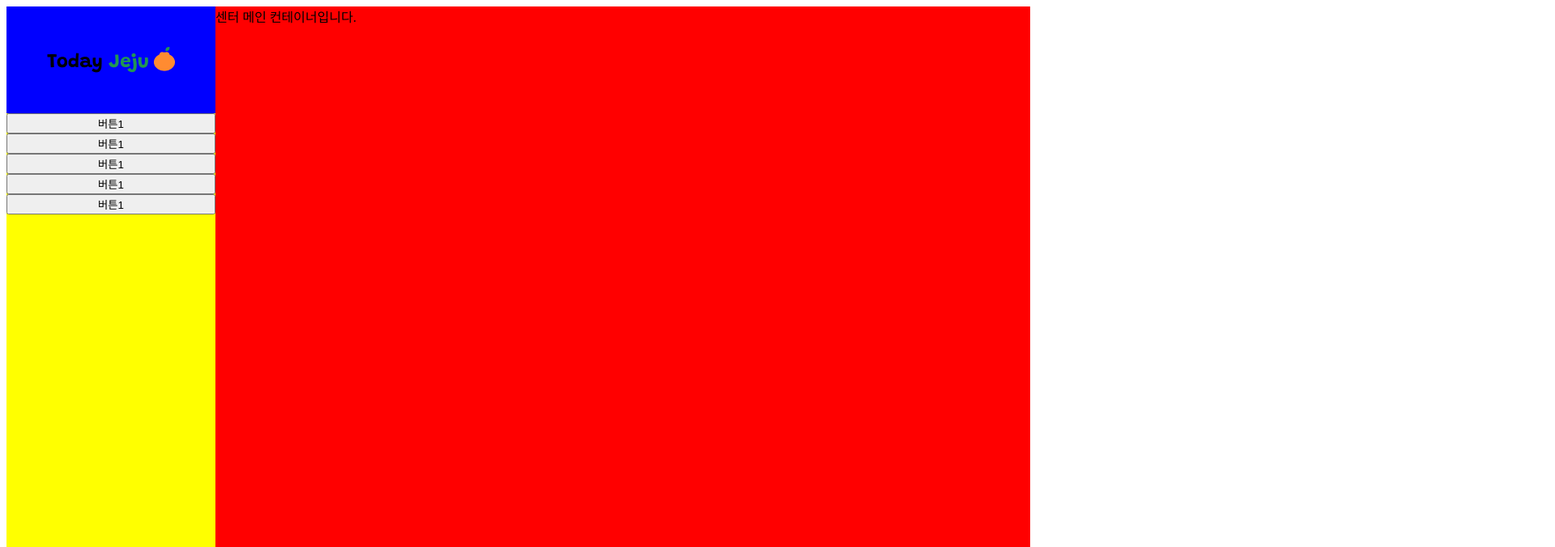
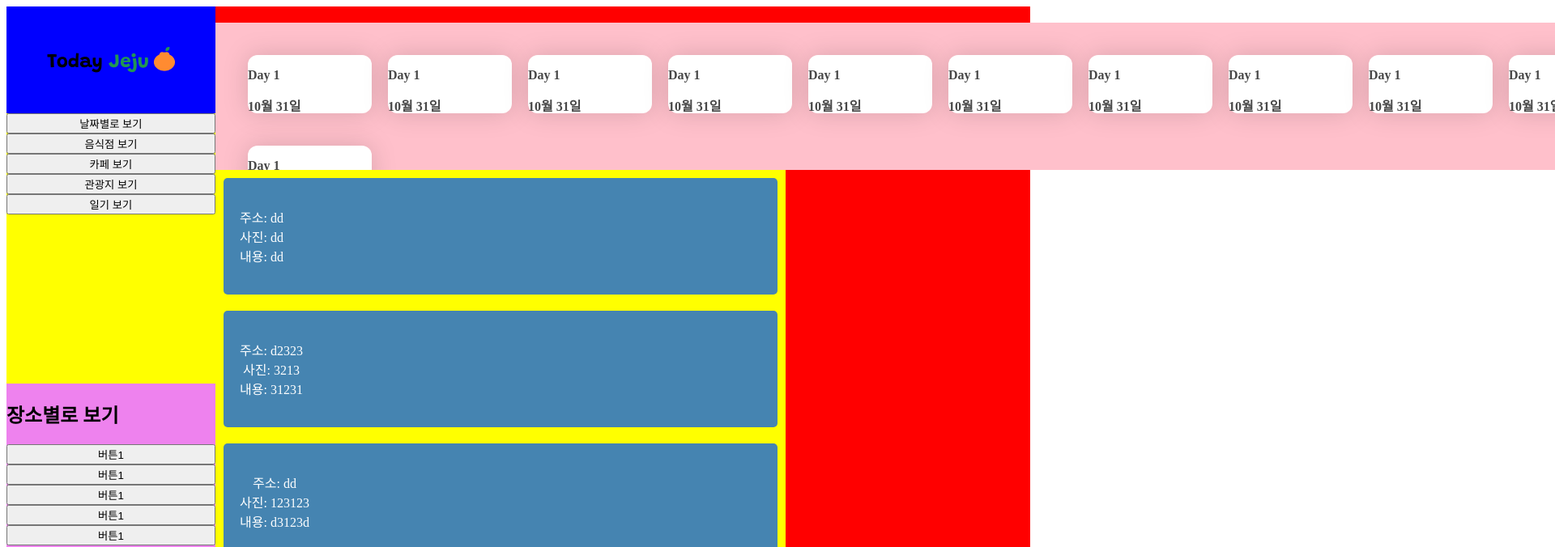
Before and after one commit to DoYonKim/jeju, a React (Create React App) app in the folder client/: page / in a window 1280 px wide. Shown: the top 676 px of the page at 81% size, 1920 px wide, since content can reach past the window. Built offline with nearby package versions, Linux system fonts and the light colour scheme.

Commit message:
First draft for center layout

```diff
--- /dev/null
+++ b/client/src/Containers/CenterContainer/CardListComponent.jsx
@@ -0,0 +1,37 @@
+import React, { Component } from 'react';
+import PropTypes from 'prop-types';
+
+import styled from "styled-components";
+
+class CardListComponent extends Component {
+    render() {
+        const { location, pics, comments } = this.props;
+
+        return (
+            <OneComponent>
+                <p>주소: {location}<br/>사진: {pics}<br/>내용: {comments}</p>
+            </OneComponent>
+        );
+    }
+}
+
+CardListComponent.propTypes = {
+
+    location: PropTypes.string,
+    pics: PropTypes.string,
+    comments: PropTypes.string,
+};
+
+const OneComponent = styled.div`
+    margin: 10px;
+    padding: 20px;
+    color: #fff;
+    text-align: center;
+    border-radius: 5px;
+    background: #4584b1;
+
+    display: flex;
+    flex-direction: row;
+`;
+
+export default CardListComponent;
--- /dev/null
+++ b/client/src/Containers/CenterContainer/CardListSection.jsx
@@ -0,0 +1,30 @@
+import React, { Component } from 'react';
+import styled from "styled-components";
+
+import CardListComponent from './CardListComponent'
+
+class CardListSection extends Component {
+    render() {
+        return (
+            <CardList>
+                <CardListComponent location = "dd" pics= "dd" comments= "dd"/>
+                <CardListComponent location = "d2323" pics= "3213" comments= "31231"/>
+                <CardListComponent location = "dd" pics= "123123" comments= "d3123d"/>
+                <CardListComponent location = "dd11" pics= "d3222d" comments= "32323dd"/>
+            </CardList>
+        );
+    }
+}
+
+const CardList = styled.div`
+background-color: yellow;
+display: flex;
+flex-direction: column;
+width: 70%;
+
+flex-direction: column;
+flex-wrap: nowrap;
+overflow: auto;
+`;
+
+export default CardListSection;
--- a/client/src/Containers/CenterContainer/CenterMainContainer.jsx
+++ b/client/src/Containers/CenterContainer/CenterMainContainer.jsx
@@ -1,11 +1,15 @@
 import React, { Component } from 'react';
 import styled from "styled-components";
+
+import DayListSection from './DayListSection';
+import CardListSection from './CardListSection'
 
 class CenterMainContainer extends Component {
     render() {
         return (
             <CenterMainContainerDiv>
-                센터 메인 컨테이너입니다.
+                <DayListSection/>
+                <CardListSection/>
             </CenterMainContainerDiv>
         );
     }
--- /dev/null
+++ b/client/src/Containers/CenterContainer/DayListComponent.jsx
@@ -0,0 +1,48 @@
+import React, { Component } from 'react';
+import styled from "styled-components";
+
+class DayListComponent extends Component {
+    render() {
+        return (
+            <OneComponent>
+                <p>Day 1</p>
+                <p>10월 31일</p>
+            </OneComponent>
+        );
+    }
+}
+
+const OneComponent = styled.div`
+    /* margin: 10px;
+    padding: 20px;
+    color: #fff;
+    text-align: center;
+    border-radius: 5px;
+    background: #4584b1; */
+
+    /* Secondary/White */
+
+    width: 153px;
+    height: 72px;
+
+    filter: drop-shadow(0px 0px 15px rgba(0, 0, 0, 0.15));
+
+    background: #FFFFFF;
+    border-radius: 12px;
+
+    font-family: SpoqaHanSans;
+    font-style: normal;
+    font-weight: bold;
+    font-size: 16px;
+    /* identical to box height */
+
+
+    float: left;
+    margin-top: 40px;
+    margin-right: 20px;
+    /* Secondary/Dark Grey */
+
+    color: #484848;
+    `;
+
+export default DayListComponent;
--- /dev/null
+++ b/client/src/Containers/CenterContainer/DayListSection.jsx
@@ -0,0 +1,43 @@
+import React, { Component } from 'react';
+import styled from "styled-components";
+
+import DayListComponent from './DayListComponent';
+
+class DayListSection extends Component {
+    render() {
+        return (
+            <DayList>
+                <DayListComponent />
+                <DayListComponent />
+                <DayListComponent />
+                <DayListComponent />
+                <DayListComponent />
+                <DayListComponent />
+                <DayListComponent />
+                <DayListComponent />
+                <DayListComponent />
+                <DayListComponent />
+                <DayListComponent />
+                <DayListComponent />
+                <DayListComponent />
+                <DayListComponent />
+                <DayListComponent />
+                <DayListComponent />
+                <DayListComponent />
+                <DayListComponent />
+            </DayList>
+        );
+    }
+}
+
+        const DayList = styled.div`
+            height: 200px;
+            width: 300%;
+            overflow: auto;
+
+            background-color: pink;
+            margin-top: 20px;
+            padding-left: 40px;
+        `;
+
+export default DayListSection;
--- /dev/null
+++ b/client/src/Containers/LeftContainer/ConditionToggleContainer.jsx
@@ -0,0 +1,26 @@
+import React, { Component } from 'react';
+import styled from "styled-components";
+
+class ConditionToggleConatiner extends Component {
+    render() {
+        return (
+            <ToggleList>
+                <button>날짜별로 보기</button>
+                <button>음식점 보기</button>
+                <button>카페 보기</button>
+                <button>관광지 보기</button>
+                <button>일기 보기</button>
+            </ToggleList>
+        );
+    }
+}
+
+const ToggleList = styled.div`
+background-color: yellow;
+display: flex;
+flex-direction: column;
+width: 100%;
+height: 100%;
+`;
+
+export default ConditionToggleConatiner;
--- a/client/src/Containers/LeftContainer/LeftMainContainer.jsx
+++ b/client/src/Containers/LeftContainer/LeftMainContainer.jsx
@@ -2,15 +2,16 @@ import React, { Component } from 'react';
 import styled from "styled-components";
 
 import LogoSection from "./LogoSction"
-import ConditionToggleSection from './ConditionToggleSection'
-
+import ConditionToggleConatiner from './ConditionToggleContainer'
+import SearchByLocationSection from './SearchByLocationSection'
 
 class LeftMainContainer extends Component {
     render() {
         return (
             <LeftMainContainerDiv>
                 <LogoSection/>
-                <ConditionToggleSection/>
+                <ConditionToggleConatiner/>
+                <SearchByLocationSection/>
            </LeftMainContainerDiv>
         );
     }
--- a/client/src/Containers/LeftContainer/ConditionToggleSection.jsx
+++ b/client/src/Containers/LeftContainer/SearchByLocationSection.jsx
@@ -1,26 +1,27 @@
 import React, { Component } from 'react';
 import styled from "styled-components";
 
-class ConditionToggleSection extends Component {
+class SearchByLocationSection extends Component {
     render() {
         return (
-            <ToggleList>
+            <LoctionSecton>
+                <h2>장소별로 보기</h2>
                 <button>버튼1</button>
                 <button>버튼1</button>
                 <button>버튼1</button>
                 <button>버튼1</button>
                 <button>버튼1</button>
-            </ToggleList>
+            </LoctionSecton>
         );
     }
 }
 
-const ToggleList = styled.div`
-background-color: yellow;
+const LoctionSecton = styled.div`
+background-color: violet;
 display: flex;
 flex-direction: column;
 width: 100%;
 height: 100%;
 `;
 
-export default ConditionToggleSection;
+export default SearchByLocationSection;
```
Also changed, not shown: 1 other file (tests, documents, lock files or other folders).
